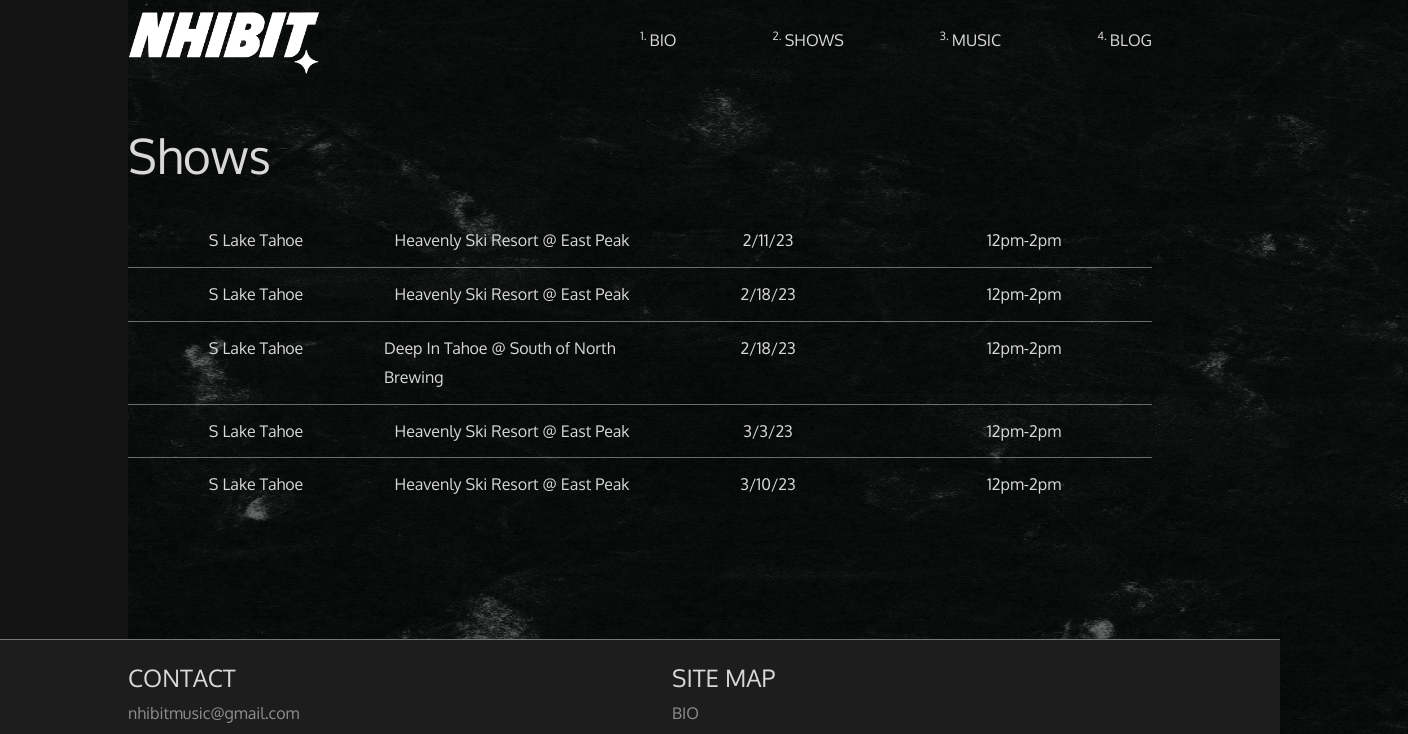
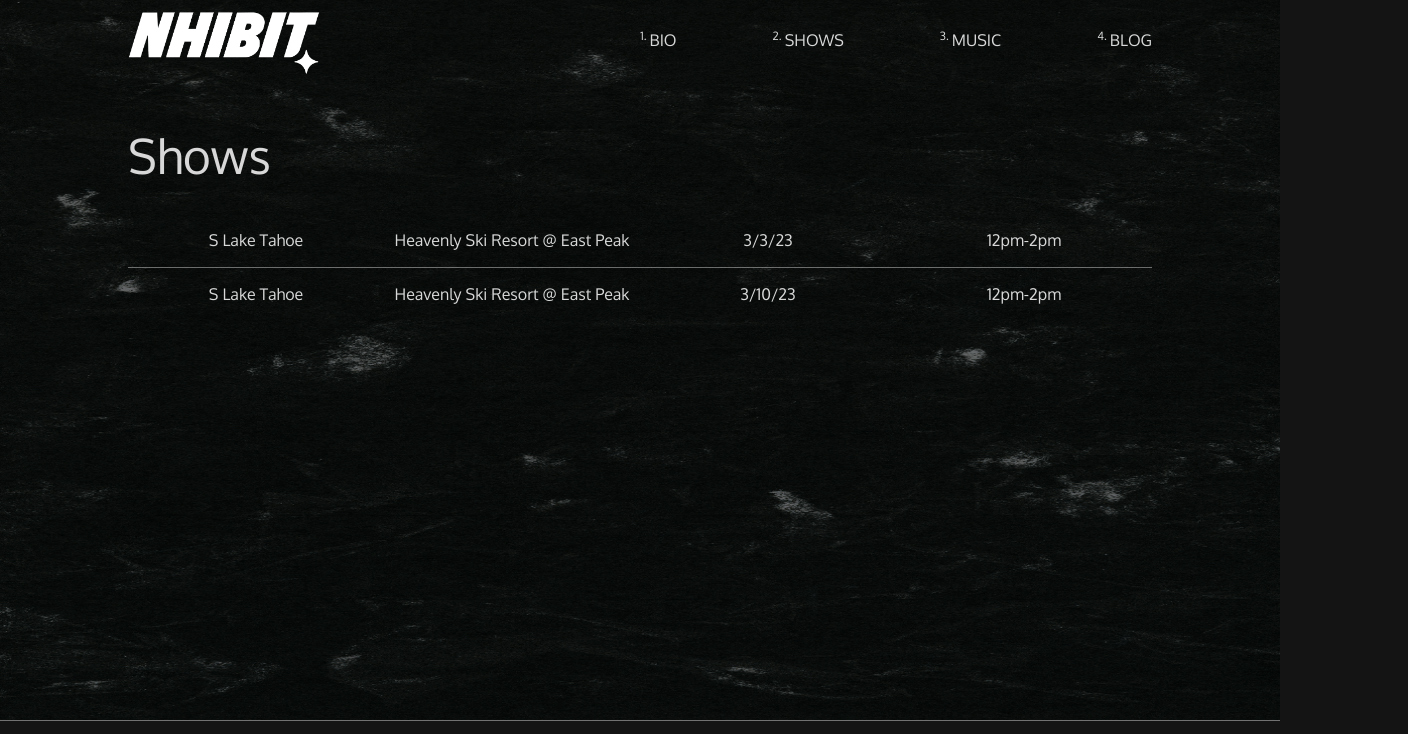
Before and after one commit to nickhibbits/nhibit, a Next.js app: page /shows in a window 1280 px wide. Shown: the top 734 px of the page, 1408 px wide, since content can reach past the window. Built offline with nearby package versions, Linux system fonts and the light colour scheme.

Commit message:
tighten layout, cleanup

```diff
--- a/app/(site)/shows/page.module.scss
+++ b/app/(site)/shows/page.module.scss
@@ -1,6 +1,7 @@
 .main {
-  min-height: 10dvh;
+  // min-height: 10dvh;
   position: relative;
+  min-height: 90dvh;
 }
 
 .content_wrapper {
--- a/app/(site)/shows/page.tsx
+++ b/app/(site)/shows/page.tsx
@@ -5,9 +5,11 @@ import BackgroundImage from "@/components/BackgroundImage/BackgroundImage";
 
 function Shows() {
   return (
-    <main className={`${styles.main} ${layoutStyles.padding_wrapper} `}>
+    <main className={`${styles.main}  `}>
       <BackgroundImage />
-      <section className={styles.content_wrapper}>
+      <section
+        className={`${styles.content_wrapper} ${layoutStyles.padding_wrapper}`}
+      >
         <h1 className={`${styles.title} header`}>Shows</h1>
         <ShowsTable />
       </section>
--- a/components/BackgroundImage/BackgroundImage.module.scss
+++ b/components/BackgroundImage/BackgroundImage.module.scss
@@ -1,7 +1,7 @@
 .bg_image {
   position: absolute;
   overflow: hidden;
-  height: 100dvw;
+  height: 100%;
   width: 100%;
   z-index: -1;
 
--- a/components/Footer/Footer.module.scss
+++ b/components/Footer/Footer.module.scss
@@ -3,16 +3,16 @@
 
 .footer {
   gap: 2rem;
-  min-height: 20rem;
   padding-top: 1rem;
   padding-bottom: 2rem;
   border-top: solid 0.3px variables.$color-neutral-200;
-  background-color: variables.$color-neutral-600;
+  background-color: variables.$color-neutral-900;
+  overflow: hidden;
   @include mediaQueries.tablet {
     grid-auto-flow: row;
     grid-template-columns: 50% 50%;
     align-items: center;
-    min-height: 12rem;
+    overflow: hidden;
   }
 }
 
--- a/components/ShowsTable/ShowRow/ShowRow.module.scss
+++ b/components/ShowsTable/ShowRow/ShowRow.module.scss
@@ -8,7 +8,7 @@
   border-bottom: solid 0.5px variables.$color-neutral-200;
 
   @include contentFadeMixin.content_fade(
-    $delay: calc(contentFadeMixin.$standard_delay * 1.5)
+    $delay: contentFadeMixin.$standard_delay
   );
 
   @include mediaQueries.tablet {
@@ -29,9 +29,9 @@
 }
 
 .time {
-  flex-direction: column;
+  flex-direction: row;
 
-  @include mediaQueries.tablet {
-    flex-direction: row;
-  }
+  // @include mediaQueries.tablet {
+  //   flex-direction: row;
+  // }
 }
--- a/components/ShowsTable/ShowsTable.tsx
+++ b/components/ShowsTable/ShowsTable.tsx
@@ -1,27 +1,6 @@
 import ShowRow from "@/components/ShowsTable/ShowRow/ShowRow";
 
 const shows = [
-  {
-    city: "S Lake Tahoe",
-    where: "Heavenly Ski Resort @ East Peak",
-    when: "2/11/23",
-    start: "12pm",
-    end: "2pm",
-  },
-  {
-    city: "S Lake Tahoe",
-    where: "Heavenly Ski Resort @ East Peak",
-    when: "2/18/23",
-    start: "12pm",
-    end: "2pm",
-  },
-  {
-    city: "S Lake Tahoe",
-    where: "Deep In Tahoe @ South of North Brewing",
-    when: "2/18/23",
-    start: "12pm",
-    end: "2pm",
-  },
   {
     city: "S Lake Tahoe",
     where: "Heavenly Ski Resort @ East Peak",
```
